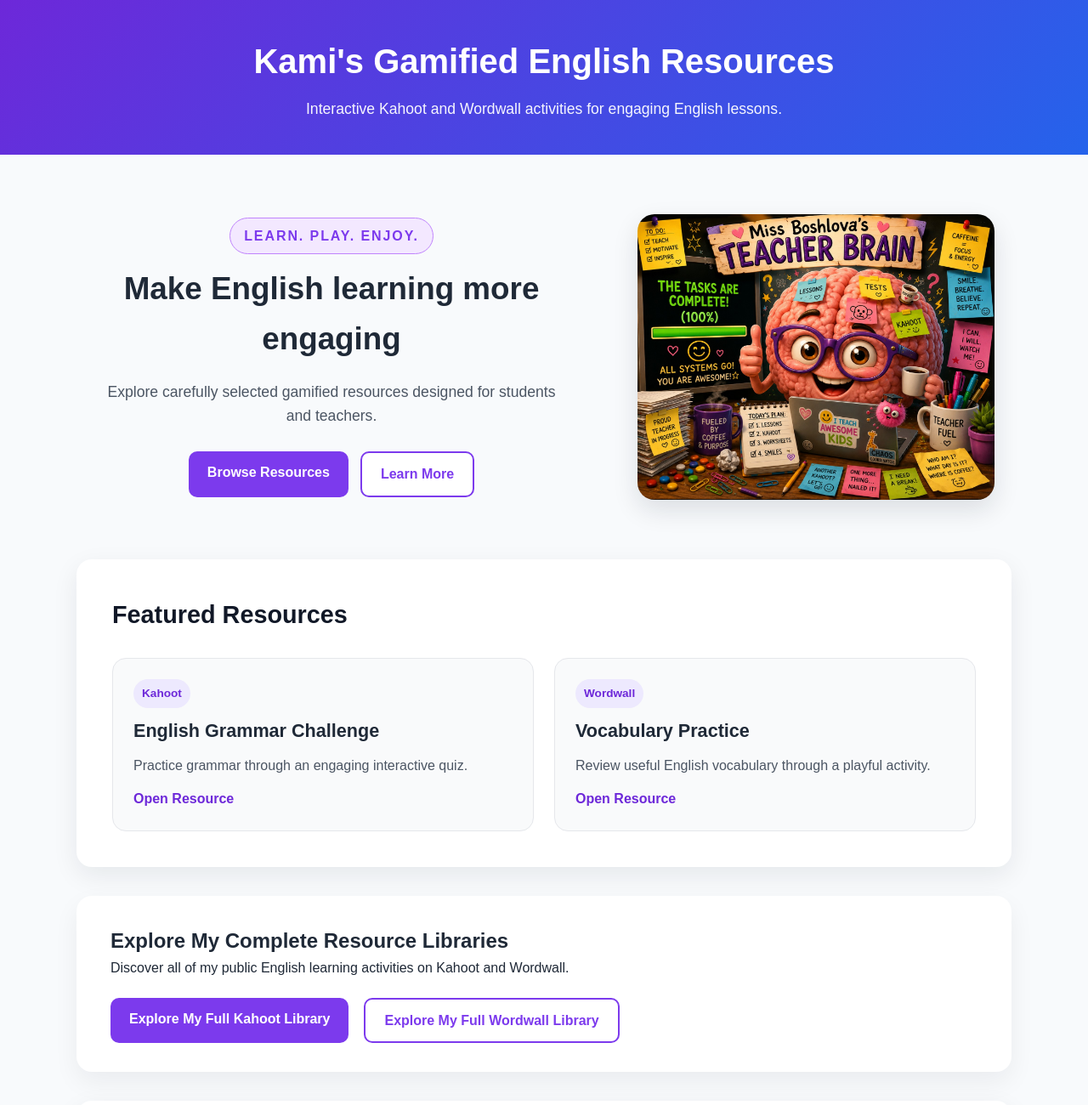
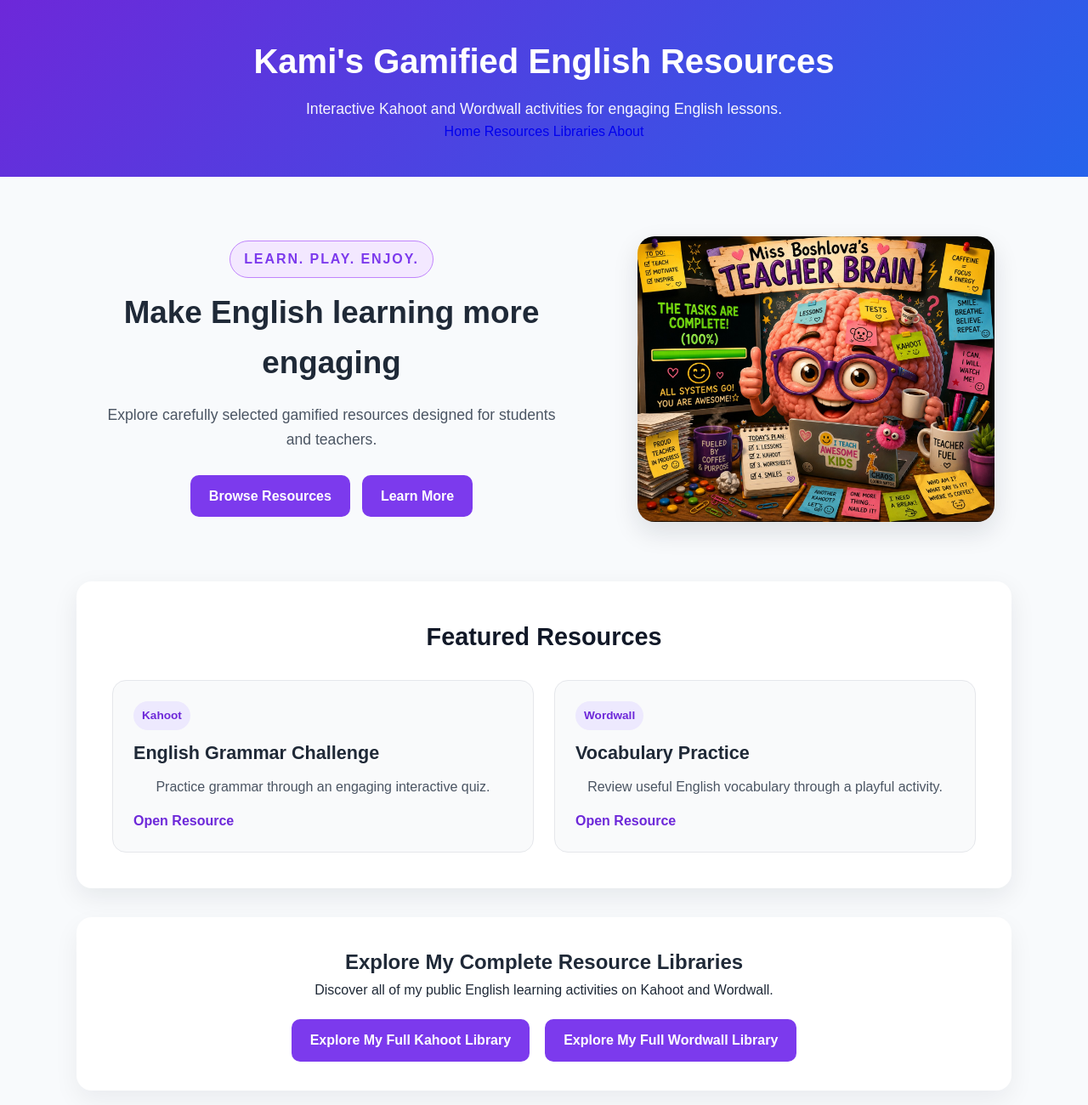
Before and after one commit to KamiBosh2025/kamis-gamified-english-resources, a website built with Vite: page index.html in a window 1280 px wide. Shown: the top 1300 px of the page at 85% size. Built offline with nearby package versions, Linux system fonts and the light colour scheme.

Commit message:
Add navigation and improve section alignment

```diff
--- a/src/main.js
+++ b/src/main.js
@@ -5,6 +5,12 @@ document.querySelector('#app').innerHTML = `
     <div class="container">
       <h1>Kami's Gamified English Resources</h1>
       <p>Interactive Kahoot and Wordwall activities for engaging English lessons.</p>
+      <nav class="main-nav">
+  <a href="#">Home</a>
+  <a href="#resources">Resources</a>
+  <a href="#libraries">Libraries</a>
+  <a href="#about">About</a>
+</nav>
     </div>
   </header>
 
@@ -19,7 +25,7 @@ document.querySelector('#app').innerHTML = `
 
         <div class="hero-actions">
           <a href="#resources" class="button primary-button">Browse Resources</a>
-          <a href="#about" class="button secondary-button">Learn More</a>
+          <a href="#about" class="button primary-button">Learn More</a>
         </div>
       </div>
       <div class="hero-image">
@@ -64,7 +70,7 @@ document.querySelector('#app').innerHTML = `
 
     <a
       href="https://wordwall.net/teacher/27220547"
-      class="button secondary-button"
+      class="button primary-button"
       target="_blank"
       rel="noopener noreferrer"
     >
--- a/src/style.css
+++ b/src/style.css
@@ -133,11 +133,13 @@ border-radius: 999px;
   font-size: 1.8rem;
   margin-bottom: 12px;
   color: #111827;
+  text-align: center;
 }
 
 .resources-section p,
 .about-section p {
   color: #4b5563;
+  text-align: center;
 }
 
 .resource-grid {
@@ -186,6 +188,7 @@ border-radius: 999px;
   border-radius: 18px;
     margin-bottom: 34px;
   box-shadow: 0 12px 30px rgba(15, 23, 42, 0.06);
+  text-align: center;
 }
 
 .library-links {
@@ -193,6 +196,7 @@ border-radius: 999px;
   flex-wrap: wrap;
   gap: 18px;
   margin-top: 22px;
+  justify-content: center;
 }
 @media (max-width: 700px) {
   .site-header h1 {
```
